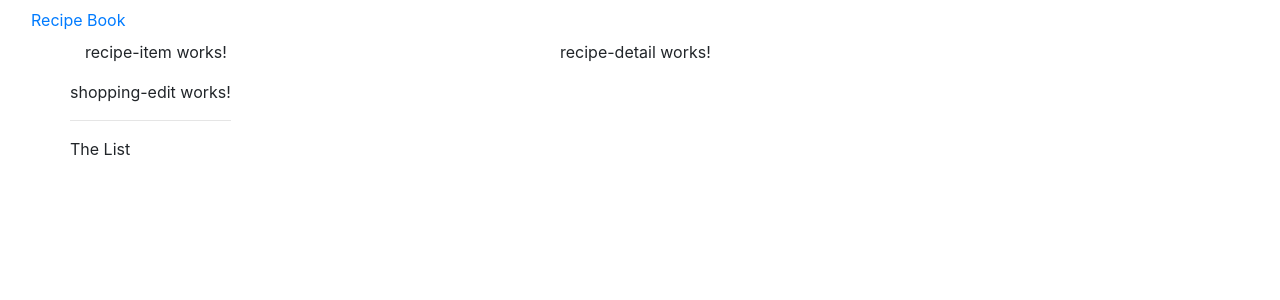
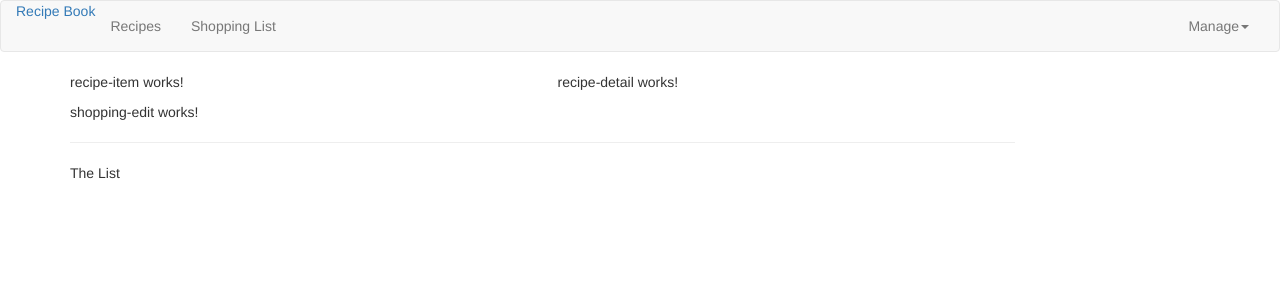
Before and after one commit to MasterD98/Food, an Angular app: page / in a window 1280 px wide. Shown: the top 300 px of the page. Built offline with nearby package versions, Linux system fonts and the light colour scheme.

Commit message:
navigation bar done

```diff
--- a/angular.json
+++ b/angular.json
@@ -30,7 +30,7 @@
               "src/assets"
             ],
             "styles": [
-              "node_modules/bootstrap/dist/css/bootstrap.min.css",
+              "./node_modules/bootstrap/dist/css/bootstrap.min.css",
               "src/styles.css"
             ],
             "scripts": []
--- a/package.json
+++ b/package.json
@@ -20,7 +20,7 @@
     "@angular/platform-browser-dynamic": "~12.0.2",
     "@angular/router": "~12.0.2",
     "@ng-bootstrap/ng-bootstrap": "^9.1.1",
-    "bootstrap": "^4.5.0",
+    "bootstrap": "^3.4.1",
     "rxjs": "~6.6.0",
     "tslib": "^2.1.0",
     "zone.js": "~0.11.4"
--- a/src/app/header/header.component.html
+++ b/src/app/header/header.component.html
@@ -10,6 +10,7 @@
             </ul>
             <ul class="nav navbar-nav navbar-right">
                 <li class="dropdown">
+                    <a href="" class="dropdown-toggle" role="button" >Manage<span class="caret"></span></a>
                     <ul class="dropdown-menu">
                         <li><a href="">Save Data</a></li>
                         <li><a href="">Fetch Data</a></li>
```
Also changed, not shown: 1 other file (tests, documents, lock files or other folders).
